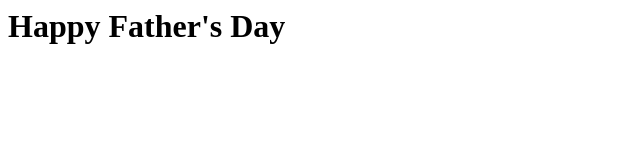
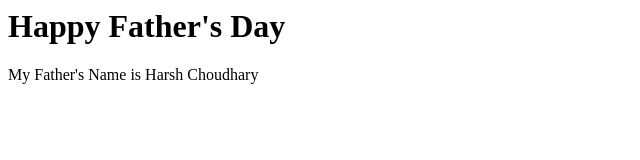
Before and after one commit to AayushKing/Father-s-Day, a plain HTML site: page index.html in a window 1280 px wide. Shown: the whole page, without its empty margins (0-640 px from the left). Drawn offline with Linux system fonts and the light colour scheme.

Commit message:
Update index.html

```diff
--- a/index.html
+++ b/index.html
@@ -4,5 +4,6 @@
   </head>
   <body>
     <h1>Happy Father's Day</h1>
+    <p>My Father's Name is Harsh Choudhary</p>
   </body>
 </html>
```
